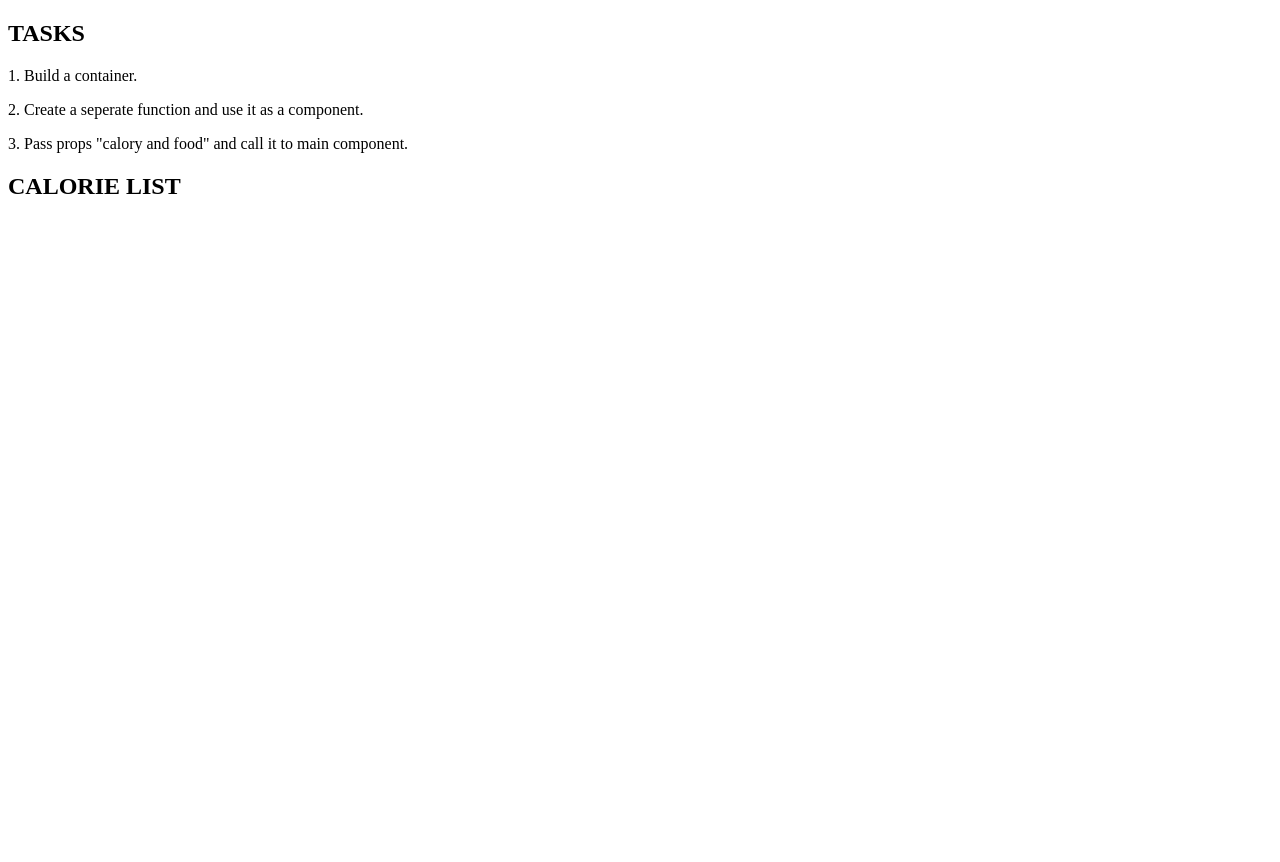
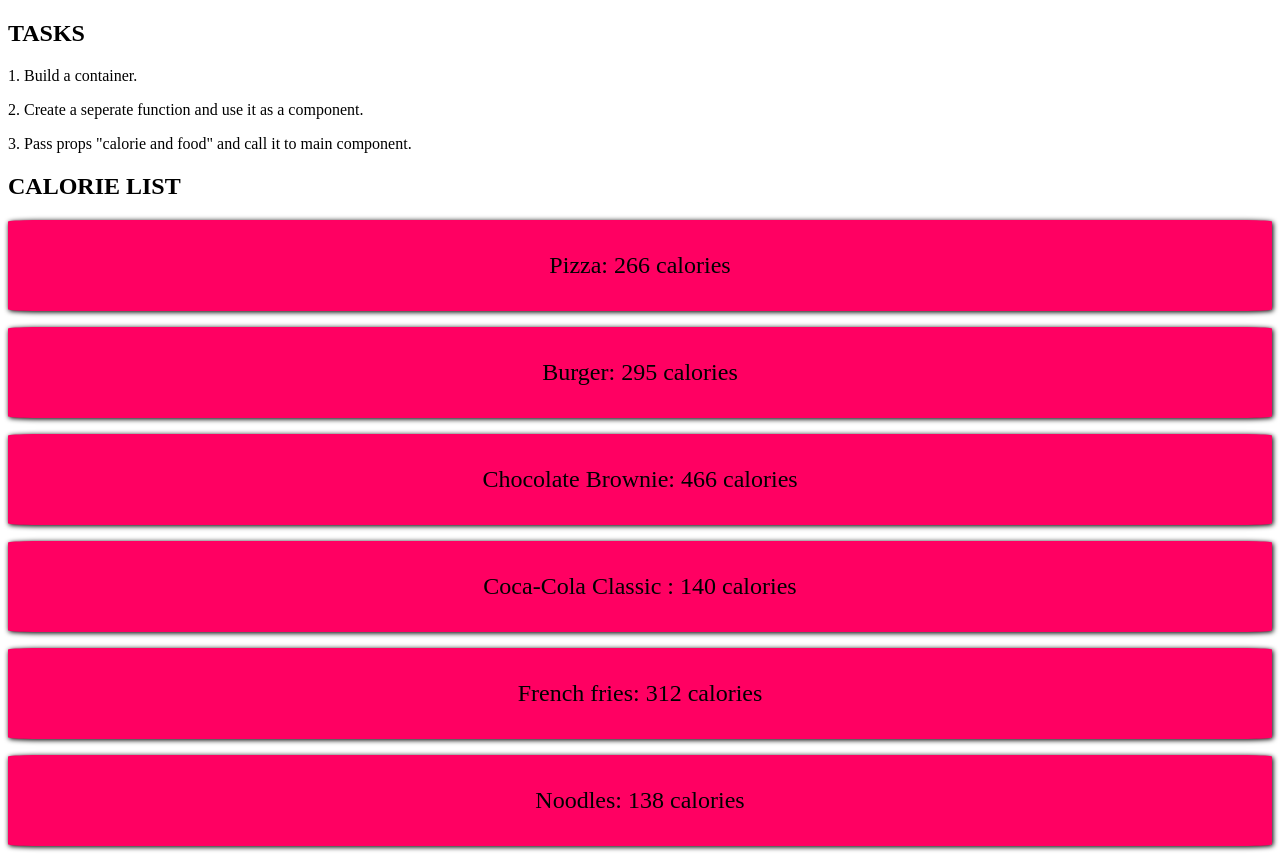
Before and after one commit to saksham-chaturvedii/DEVSNEST-Frontend, a React (Create React App) app in the folder react-js/: page / in a window 1280 px wide. Before the commit the page ends 800 px from the top, so only its background shows below. Built offline with nearby package versions, Linux system fonts and the light colour scheme.

Commit message:
Center Styling left

```diff
--- a/react-js/src/App_17.jsx
+++ b/react-js/src/App_17.jsx
@@ -1,11 +1,17 @@
 import Task from "./DAY 17/Task"
 import CalorieList from "./DAY 17/CalorieList"
 
-const build= ()=>{
+const build= (props)=>{
     return(
         <div>
             <Task />
-            <CalorieList />
+            <h2>CALORIE LIST</h2>
+            <CalorieList food="Pizza" calories="266 calories"/>
+            <CalorieList food="Burger" calories="295 calories"/>
+            <CalorieList food="Chocolate Brownie" calories="466 calories"/>
+            <CalorieList food="Coca-Cola Classic	" calories="140 calories"/>
+            <CalorieList food="French fries" calories="312  calories"/>
+            <CalorieList food="Noodles" calories="138 calories"/>
         </div>
 
     );
--- a/react-js/src/DAY 17/CalorieList.jsx
+++ b/react-js/src/DAY 17/CalorieList.jsx
@@ -1,14 +1,10 @@
-
-const CalorieList = ()=>{
+import "./style.css";
+const CalorieList = (props)=>{
     return(
         <div>
-            <h2>CALORIE LIST</h2>
-            {/* <div className="container"> */}
                 <div className="list">
-                    {/* food */}
-                    {/* Consumption: x cals  */}
+                    {props.food}: {props.calories}
                 </div>
-            {/* </div> */}
         </div>
     )
 }
--- a/react-js/src/DAY 17/Task.jsx
+++ b/react-js/src/DAY 17/Task.jsx
@@ -5,7 +5,7 @@ const tasks = ()=>{
             <h2>TASKS</h2>
             <p>1. Build a container.</p>
             <p>2. Create a seperate function and use it as a component.</p>
-            <p>3. Pass props "calory and food" and call it to main component.</p>
+            <p>3. Pass props "calorie and food" and call it to main component.</p>
         </div>
     );
 }
--- a/react-js/src/DAY 17/style.css
+++ b/react-js/src/DAY 17/style.css
@@ -0,0 +1,12 @@
+
+
+.list
+{
+    background-color: rgb(255, 0, 98);
+    text-align: center;
+    margin: 1rem 0rem;
+    padding: 2rem;
+    font-size: 1.5em;
+    border-radius: 2%;
+    box-shadow: 1px 1px 5px 0.2px black;
+}
```
